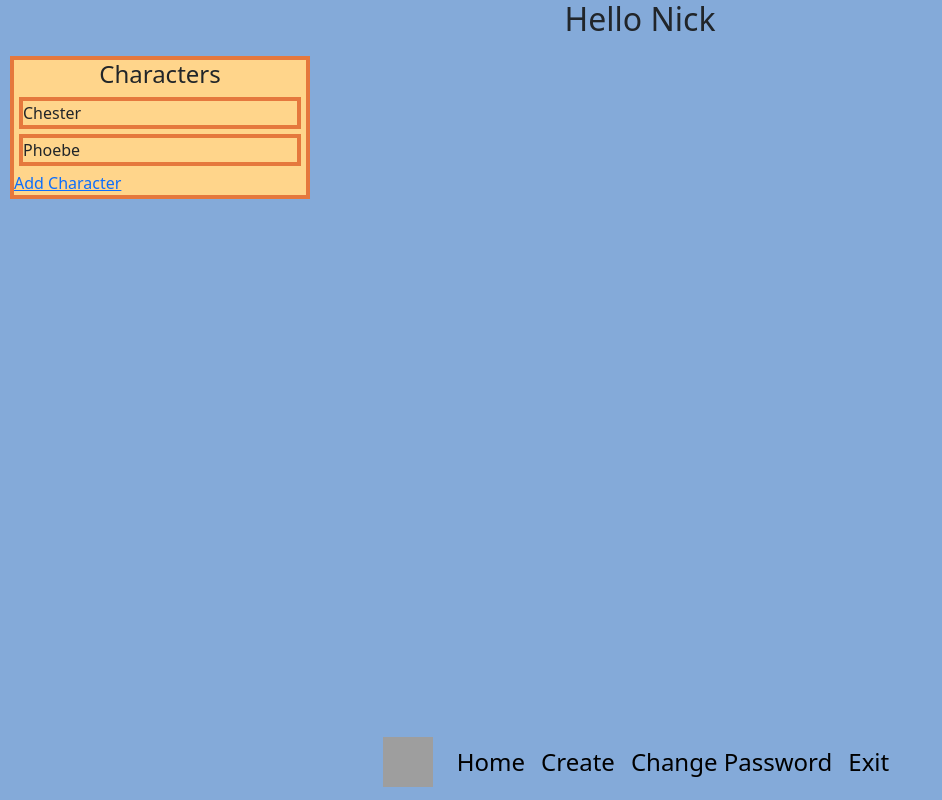
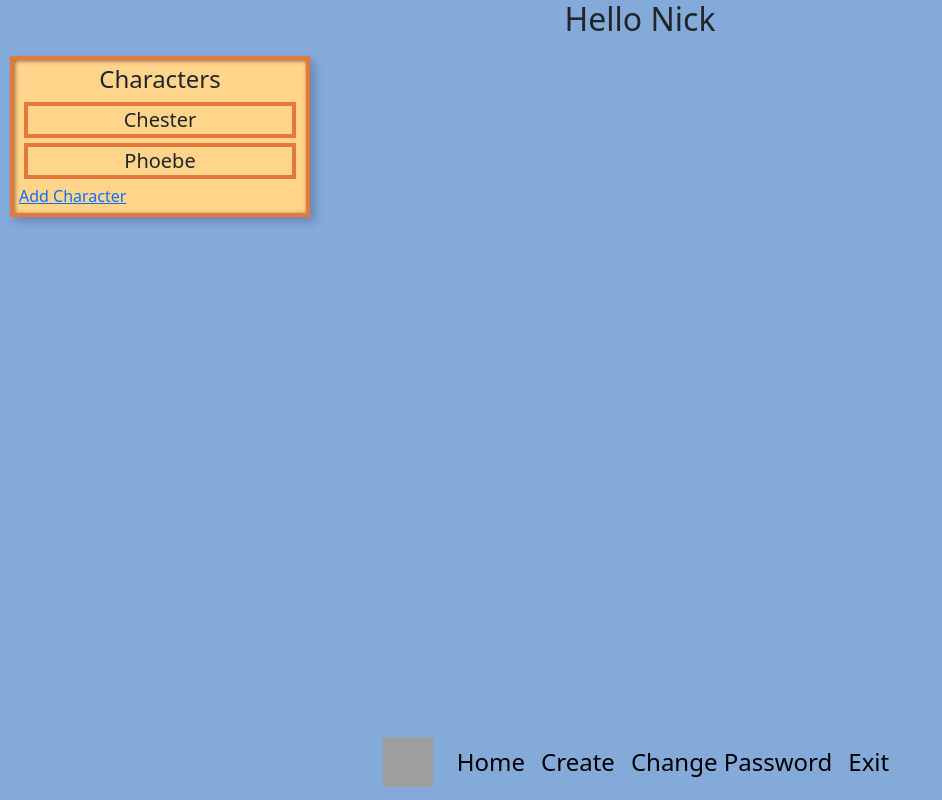
Before and after one commit to nickesparza/my-Junimo-Client, a React (Create React App) app: page / in a window 1280 px wide. Shown: the whole page, without its empty margins (0-942 px from the left). Built offline with nearby package versions, Linux system fonts and the light colour scheme; grey boxes are pictures that could not be loaded.

Commit message:
more styling and adding fake routes where they will eventually go

```diff
--- a/src/api/inventories.js
+++ b/src/api/inventories.js
@@ -0,0 +1,4 @@
+// get one inventory
+export const getOneInventory = (characterId) => {
+    console.log(`getOneInventory route was his for character with id ${characterId}`)
+}
--- a/src/components/character_profiles/CharacterDetails.js
+++ b/src/components/character_profiles/CharacterDetails.js
@@ -7,7 +7,7 @@ export const CharacterDetails = (props) => {
         <div>
             <CharacterDisplay character={character} setCharacter={setCharacter} setMaterialId={setMaterialId} setRecipeId={setRecipeId} setRecipeListShow={setRecipeListShow}/>
             {/* <EditCharacterModal/> */}
-            <Inventory inventory={character.inventory} setMaterialId={setMaterialId} setRecipeId={setRecipeId} setRecipeListShow={setRecipeListShow}/>
+            <Inventory character={character} setMaterialId={setMaterialId} setRecipeId={setRecipeId} setRecipeListShow={setRecipeListShow}/>
             {/* <button onClick={() => {
                 setMaterialId(null)
                 setRecipeId(null)
--- a/src/components/character_profiles/Inventory.js
+++ b/src/components/character_profiles/Inventory.js
@@ -1,13 +1,21 @@
+import { useEffect, useState } from "react"
 import { MaterialPreview } from "./MaterialPreview"
+import { getOneInventory } from "../../api/inventories"
 
 export const Inventory = (props) => {
-    const {inventory, setMaterialId, setRecipeListShow, setRecipeId} = props
+    const {character, setMaterialId, setRecipeListShow, setRecipeId} = props
+
+    const [charInventory, setCharInventory] = useState(null)
+    const [updated, setUpdated] = useState(false)
+
+    useEffect(() => {
+        getOneInventory(character.id)
+    }, [updated])
 
     let materialPreviews
-    materialPreviews = inventory.map((material, index) => {
+    materialPreviews = character.inventory.map((material, index) => {
         return <MaterialPreview key={index} material={material} setMaterialId={setMaterialId} setRecipeId={setRecipeId} setRecipeListShow={setRecipeListShow}/>
     })
-
 
     return (
         <div style={{border: "4px solid rgb(229,120,61)"}}>
--- a/src/components/character_profiles/ProfileContainer.js
+++ b/src/components/character_profiles/ProfileContainer.js
@@ -7,8 +7,7 @@ export const ProfileContainer = (props) => {
     const divStyle = {
         // border: "2px solid black",
         width: "100%",
-        height: "100%",
-        border: "4px solid rgb(229,120,61)"
+        height: "100%"
     }
 
     return (
--- a/src/components/characters/CharacterContainer.js
+++ b/src/components/characters/CharacterContainer.js
@@ -20,7 +20,6 @@ const CharacterContainer = (props) => {
     const divStyle = {
         width: "100%",
         height: "100%",
-        border: "4px solid rgb(229,120,61)"
     }
 
     return (
--- a/src/components/characters/CharacterPreview.js
+++ b/src/components/characters/CharacterPreview.js
@@ -4,11 +4,13 @@ export const CharacterPreview = (props) => {
 
     const divStyle = {
         border: "4px solid rgb(229,120,61)",
-        margin: "5px"
+        backgroundColor: "rgb(255,213,139)",
+        margin: "5px",
+        padding: "2px"
     }
 
     return (
-        <div
+        <div className="selector"
             style={divStyle}
             onClick={() => {
                 console.log('this is the character', character)
@@ -19,7 +21,7 @@ export const CharacterPreview = (props) => {
                 // this is a temporary state mod to be deleted once backend is up and running
                 setCharacter(character)
                 }}>
-            {character.name}
+            <h5 style={{margin: "0"}}>{character.name}</h5>
         </div>
     )
 }
--- a/src/components/materials/EditQuantityForm.js
+++ b/src/components/materials/EditQuantityForm.js
@@ -1,5 +1,4 @@
 import {Form} from 'react-bootstrap'
-import { MaterialPreview } from '../character_profiles/MaterialPreview'
 
 const EditQuantityForm = (props) => {
     const inventory = props.character.inventory
--- a/src/components/materials/InfoContainer.js
+++ b/src/components/materials/InfoContainer.js
@@ -10,18 +10,16 @@ export const InfoContainer = (props) => {
     // const [recipeList, setRecipeList] = useState(null)
     const [recipe, setRecipe] = useState(null)
 
-    console.log('InfoContainer has loaded')
+    // console.log('InfoContainer has loaded')
     // console.log('props in InfoContainer', props)
     useEffect(() => {
         console.log('useEffect has run in InfoContainer')
         if (materialId) {
             console.log('pretend this is a material fetch')
             setMaterial(character.inventory.find(material => material.id === materialId))
-            console.log('this is material', material)
         } else if (recipeId) {
             console.log('pretend this is a recipe fetch')
             setRecipe(recipeList.find(recipe => recipe.id === recipeId))
-            console.log('this is the recipe: ', recipe)
         } else if (recipeListShow) {
             console.log('pretend this is fetching all recipes')
         } else {
@@ -32,11 +30,9 @@ export const InfoContainer = (props) => {
             material: ${material}
             recipe: ${recipe}`)
         }
-        console.log(`RecipeId: ${recipeId}\nMaterialId: ${materialId}\nmaterial: ${material}\nrecipeListShow: ${recipeListShow}`)
     }, [recipeListShow, materialId, recipeId])
 
     const divStyle = {
-        border: "4px solid rgb(229,120,61)",
         width: "100%",
         height: "100%"
     }
--- a/src/components/materials/MaterialView.js
+++ b/src/components/materials/MaterialView.js
@@ -2,7 +2,7 @@
 
 const MaterialView = (props) => {
     const material = props.material
-    console.log(material)
+    console.log('material in MaterialView', material)
 
     return (
         <div>
--- a/src/components/shared/CharacterForm.js
+++ b/src/components/shared/CharacterForm.js
@@ -4,8 +4,8 @@ const CharacterForm = (props) => {
     const { character, heading, handleChange, handleSubmit } = props
 
     return (
-        <Container className='justify-content-center'>
-            <h1>{heading}</h1>
+        <Container className='justify-content-center my-3' style={{maxWidth: "75%"}}>
+            <h2>{heading}</h2>
             <Form onSubmit={handleSubmit}>
                 <Form.Group>
                     <Form.Label htmlFor='name'>Name</Form.Label>
@@ -98,7 +98,7 @@ const CharacterForm = (props) => {
                         onChange={handleChange}
                     />
                 </Form.Group>
-                <Button type="submit">
+                <Button className="my-2" type="submit">
                     Submit
                 </Button>
             </Form>
--- a/src/index.css
+++ b/src/index.css
@@ -26,9 +26,16 @@ code {
 .ui-container {
     background-color: rgb(255,213,139);
     border: 4px solid rgb(229,120,61);
+    filter: drop-shadow(5px 5px 0.25rem rgb(0, 0, 0, 0.2));
+    box-shadow: inset 1px 1px 4px rgb(0, 0, 0, 0.5);
+    padding: 5px
 }
 
-h2, h3, h4 {
+.selector:hover {
+    filter: drop-shadow(2px 2px 0.1rem rgb(0, 0, 0, 0.2))
+}
+
+h2, h3, h4, h5, h6 {
     text-align: center;
 }
 
```
